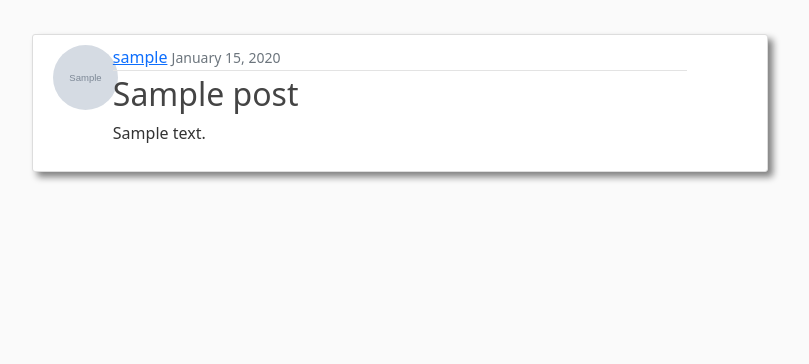
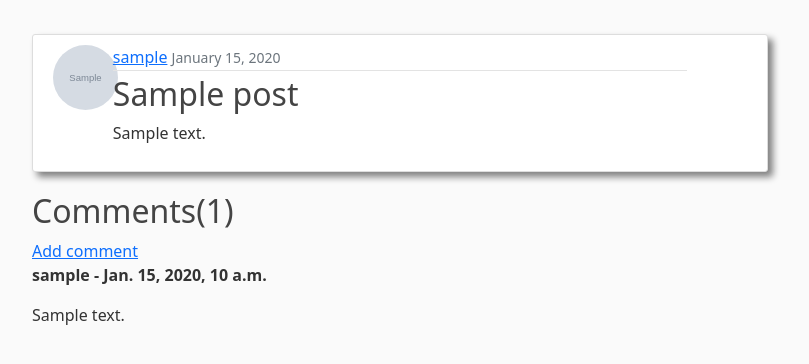
Before and after one commit to JackPadalino/BlogApp, a Django app: page /post/1/ in a window 1280 px wide. Shown: the part 56-420 px from the top of the page, without its empty margins (50-859 px from the left). Run offline with Django 4.2, Linux system fonts and the light colour scheme; tables that the repository leaves empty hold one stand-in row (values such as "Sample post"); grey boxes marked "Sample" are stand-in pictures.

Commit message:
Added comment links to posts

```diff
--- a/blog/templates/blog/home.html
+++ b/blog/templates/blog/home.html
@@ -19,8 +19,7 @@
                         <p class="article-content">{{ post.content }}</p>
                     </div>
                     <small class='text-muted'>
-                        <a class='comment-link' href="#">Comments</a>
-                        <a class='comment-link' href="#">Add comment</a>
+                        <a class="comment-link" href="{% url 'post-details' post.id %}">Comments({{ post.comments.count }})</a>
                     </small>
                 </div>
             </div>
--- a/blog/templates/blog/post_details.html
+++ b/blog/templates/blog/post_details.html
@@ -22,4 +22,15 @@
         </div>
     </div>
 </article>
+{% if not object.comments.all %}
+    <h2>No comments yet...</h2>
+    <a href='#'>Add comment</a>
+{% else %}
+    <h2>Comments({{ object.comments.count }})</h2>
+    <a href='#'>Add comment</a>
+    {% for comment in object.comments.all %}
+        <p><b>{{ comment.author }} - {{ comment.date_posted }}</b></p>
+        <p>{{ comment.content }}</p>
+    {% endfor %}
+{% endif %}
 {% endblock content %}
--- a/blog/urls.py
+++ b/blog/urls.py
@@ -1,6 +1,6 @@
 from django.urls import path
 from . import views
-from .views import PostListView,PostDetailView,PostCreateView,PostUpdateView,PostDeleteView,UserPostListView
+from .views import PostListView,PostDetailView,PostCreateView,PostUpdateView,PostDeleteView,UserPostListView,CommentCreateView
 
 
 urlpatterns = [
--- a/blog/views.py
+++ b/blog/views.py
@@ -97,6 +97,7 @@ class PostDeleteView(LoginRequiredMixin,UserPassesTestMixin,DeleteView):
 
 class CommentCreateView(LoginRequiredMixin,CreateView):
     model = Comment
+    template_name ='blog/add_comment.html'
     fields = ['content']
 
     def form_valid(self,form):
```
